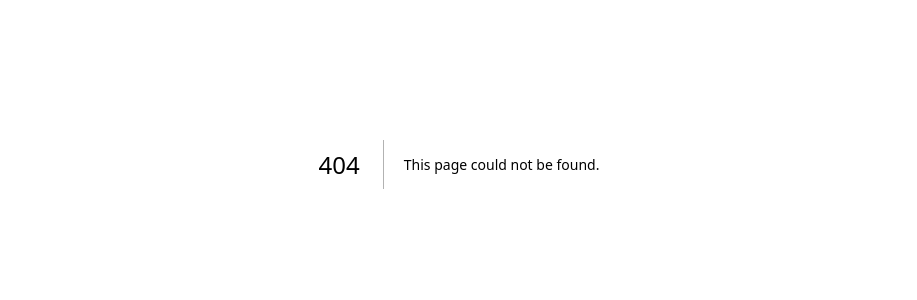
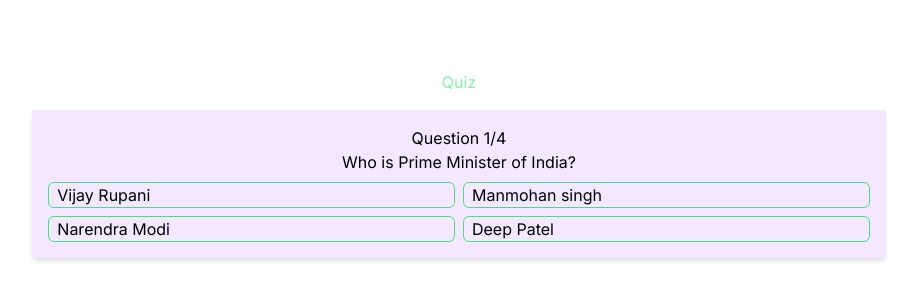
Before and after one commit to dbgautam7/shadecn-ui, a Next.js app: page /quiz in a window 1280 px wide. Before the commit this address had no page. Shown: the part 236-536 px from the top of the page, without its empty margins (181-1098 px from the left). Built offline with nearby package versions, Linux system fonts and the light colour scheme.

Commit message:
feat:simple quiz app created

```diff
--- /dev/null
+++ b/app/quiz/page.tsx
@@ -0,0 +1,99 @@
+'use client';
+
+import { useState } from 'react';
+
+const questions = [
+  {
+    questionText: 'Who is Prime Minister of India?',
+    answerOptions: [
+      { answerText: 'Vijay Rupani', isCorrect: false },
+      { answerText: 'Manmohan singh', isCorrect: false },
+      { answerText: 'Narendra Modi', isCorrect: true },
+      { answerText: 'Deep Patel', isCorrect: false },
+    ],
+  },
+  {
+    questionText: 'Who is CEO of Tata?',
+    answerOptions: [
+      { answerText: 'Jeff Bezos', isCorrect: false },
+      { answerText: 'Ratan Tata', isCorrect: true },
+      { answerText: 'Mukesh Ambani', isCorrect: false },
+      { answerText: 'Gautam Adani', isCorrect: false },
+    ],
+  },
+  {
+    questionText: 'who is richest person in the world?',
+    answerOptions: [
+      { answerText: 'Jeff Bezos', isCorrect: false },
+      { answerText: 'Elon Musk', isCorrect: true },
+      { answerText: 'Mukesh Ambani', isCorrect: false },
+      { answerText: 'Warren Buffett', isCorrect: false },
+    ],
+  },
+  {
+    questionText: 'how many countries in the world?',
+    answerOptions: [
+      { answerText: '120', isCorrect: false },
+      { answerText: '183', isCorrect: false },
+      { answerText: '170', isCorrect: false },
+      { answerText: '195', isCorrect: true },
+    ],
+  },
+];
+
+const Products = () => {
+  const [currentQuestion, setCurrentQuestion] = useState(0);
+  const [showScore, setShowScore] = useState(false);
+  const [score, setScore] = useState(0);
+  const handleAnswerButtonClick = (isCorrect: boolean) => {
+    if (isCorrect === true) {
+      setScore(score + 1);
+    }
+
+    const nextQuetions = currentQuestion + 1;
+    if (nextQuetions < questions.length) {
+      setCurrentQuestion(nextQuetions);
+    } else {
+      setShowScore(true);
+    }
+  };
+  return (
+    <div className='flex h-screen flex-col items-center justify-center gap-4'>
+      <h1 className='text-center text-green-300'>Quiz</h1>
+      <div className='flex w-4/6 justify-evenly bg-purple-100 p-4 shadow-md'>
+        {showScore ? (
+          <div className='score-section'>
+            You scored {score} out of {questions.length}
+          </div>
+        ) : (
+          <div className='flex w-full flex-col items-center justify-center gap-2 text-center'>
+            <div className=''>
+              <div className='question-count'>
+                <span>Question {currentQuestion + 1}</span>/{questions.length}
+              </div>
+              <div className='question-text'>
+                {questions[currentQuestion].questionText}
+              </div>
+            </div>
+
+            <div className='grid w-full grid-cols-2 gap-2'>
+              {questions[currentQuestion].answerOptions.map((answerOptions) => (
+                <button
+                  onClick={() =>
+                    handleAnswerButtonClick(answerOptions.isCorrect)
+                  }
+                >
+                  <p className='rounded-md border border-green-400 px-2 text-start'>
+                    {answerOptions.answerText}
+                  </p>
+                </button>
+              ))}
+            </div>
+          </div>
+        )}
+      </div>
+    </div>
+  );
+};
+
+export default Products;
--- a/components/customUi/navbar.tsx
+++ b/components/customUi/navbar.tsx
@@ -6,6 +6,7 @@ import { ToggleTheme } from './toggleTheme';
 const navItems = [
   { name: 'Home', path: '/' },
   { name: 'Products', path: '/products' },
+  { name: 'Quiz', path: '/quiz' },
 ];
 
 const Navbar = () => {
```
